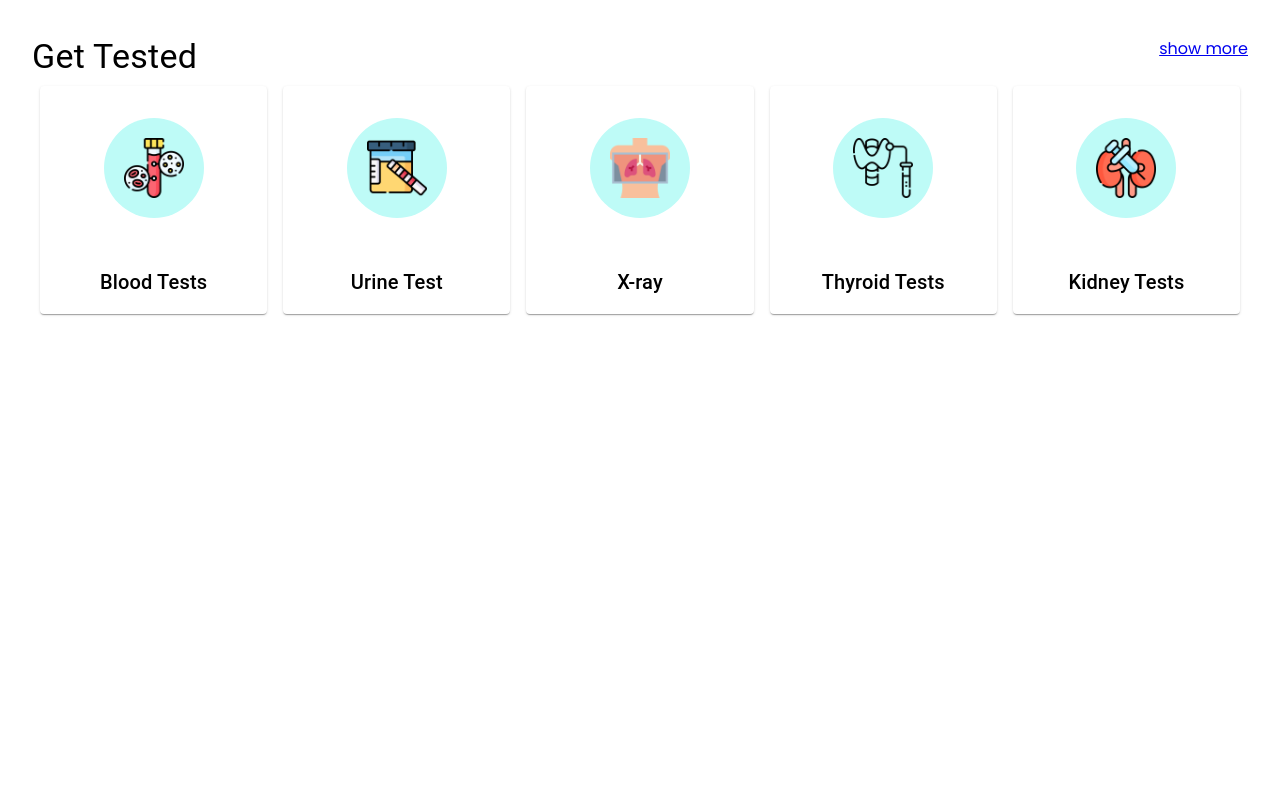
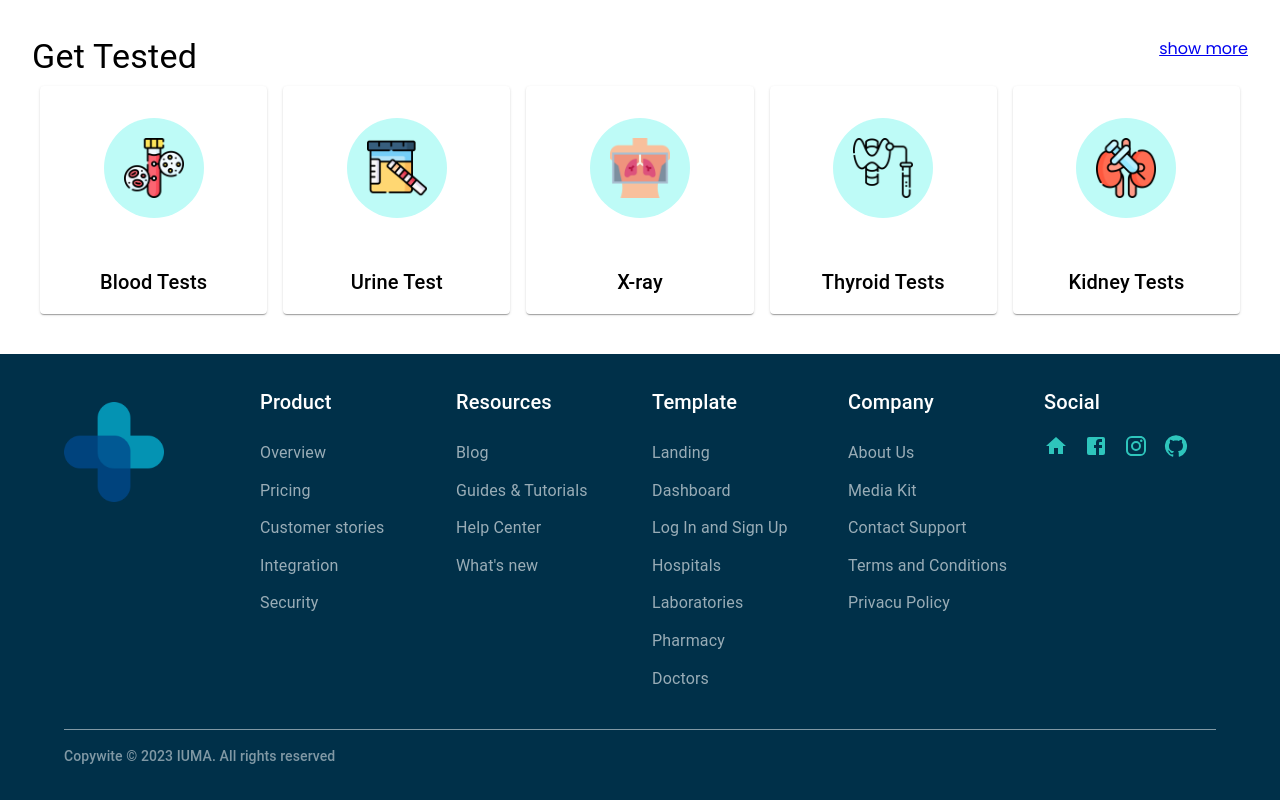
Before and after one commit to Kushagras634/IUMA, a React (Vite) app in the folder frontend/: page / in a window 1280 px wide. Shown: the part 1159-1959 px from the top of the page. Before the commit the page ends 1513 px from the top, so only its background shows below. Built offline with nearby package versions, Linux system fonts and the light colour scheme.

Commit message:
footer added

```diff
--- /dev/null
+++ b/frontend/src/Components/Footer.jsx
@@ -0,0 +1,161 @@
+import { Link } from "react-router-dom";
+import logo from "../assets/logo.png";
+import {
+  createTheme,
+  Container,
+  Grid,
+  Typography,
+  Divider
+} from "@mui/material";
+import Social from "./Social";
+
+const footerStyle = {
+  backgroundColor: "#003049",
+  color: "white",
+  padding: "1rem",
+};
+
+const Footer = () => {
+  return (
+    <footer style={footerStyle}>
+      <Container maxWidth="lg">
+        <Grid
+          container
+          justify="center"
+          spacing={{ xs: 2, md: 3 }}
+          columns={{ xs: 4, sm: 8, md: 12 }}
+        >
+          <Grid item xs={2}>
+            <img
+              src={logo}
+              alt=""
+              style={{ width: "100px", padding: "2rem 0" }}
+            />
+          </Grid>
+          <Grid item xs={2}>
+            <Typography variant="h6" sx={{ padding: "1rem 0" }}>
+              Product
+            </Typography>
+            {[
+              "Overview",
+              "Pricing",
+              "Customer stories",
+              "Integration",
+              "Security",
+            ].map((item, idx) => {
+              return (
+                <Typography
+                  variant="subtitle1"
+                  key={idx}
+                  sx={{
+                    opacity: ".6",
+                    cursor: "pointer",
+                    padding: ".3rem 0",
+                    "&:hover": { opacity: 1 },
+                  }}
+                >
+                  {item}
+                </Typography>
+              );
+            })}
+          </Grid>
+          <Grid item xs={2}>
+            <Typography variant="h6" sx={{ padding: "1rem 0" }}>
+              Resources
+            </Typography>
+            {["Blog", "Guides & Tutorials", "Help Center", "What's new"].map(
+              (item, idx) => {
+                return (
+                  <Typography
+                    variant="subtitle1"
+                    key={idx}
+                    sx={{
+                      opacity: ".6",
+                      cursor: "pointer",
+                      padding: ".3rem 0",
+                      "&:hover": { opacity: 1 },
+                    }}
+                  >
+                    {item}
+                  </Typography>
+                );
+              }
+            )}
+          </Grid>
+          <Grid item xs={2}>
+            <Typography variant="h6" sx={{ padding: "1rem 0" }}>
+              Template
+            </Typography>
+            {[
+              "Landing",
+              "Dashboard",
+              "Log In and Sign Up",
+              "Hospitals",
+              "Laboratories",
+              "Pharmacy",
+              "Doctors",
+            ].map((item, idx) => {
+              return (
+                <Typography
+                  variant="subtitle1"
+                  key={idx}
+                  sx={{
+                    opacity: ".6",
+                    cursor: "pointer",
+                    padding: ".3rem 0",
+                    "&:hover": { opacity: 1 },
+                  }}
+                >
+                  {item}
+                </Typography>
+              );
+            })}
+          </Grid>
+          <Grid item xs={2}>
+            <Typography variant="h6">
+              <Typography variant="h6" sx={{ padding: "1rem 0" }}>
+                Company
+              </Typography>
+              {[
+                "About Us",
+                "Media Kit",
+                "Contact Support",
+                "Terms and Conditions",
+                "Privacu Policy",
+              ].map((item, idx) => {
+                return (
+                  <Typography
+                    variant="subtitle1"
+                    key={idx}
+                    sx={{
+                      opacity: ".6",
+                      cursor: "pointer",
+                      padding: ".3rem 0",
+                      "&:hover": { opacity: 1 },
+                    }}
+                  >
+                    {item}
+                  </Typography>
+                );
+              })}
+            </Typography>
+          </Grid>
+          <Grid item xs={2}>
+            <Typography variant="h6">
+              <Typography variant="h6" sx={{ padding: "1rem 0" }}>
+                Social
+              </Typography>
+              <Social color="white" />
+            </Typography>
+          </Grid>
+        </Grid>
+        <Divider sx={{borderColor: 'white', opacity: '.5', padding: '1rem 0'}} />
+        <Typography variant="subtitle2" sx={{color: 'white', opacity: '.5', padding: '1rem 0'}}>
+          Copywite &copy; 2023 IUMA. All rights reserved
+        </Typography>
+      </Container>
+    </footer>
+  );
+};
+
+export default Footer;
--- /dev/null
+++ b/frontend/src/Components/Social.jsx
@@ -0,0 +1,79 @@
+
+import { Grid } from "@mui/material";
+
+import InstagramIcon from "@mui/icons-material/Instagram";
+import FacebookIcon from "@mui/icons-material/Facebook";
+import GitHubIcon from "@mui/icons-material/GitHub";
+import HomeIcon from "@mui/icons-material/Home";
+// if you wanto to add twitter
+// import TwitterIcon from '@material-ui/icons/Twitter';
+
+const socialMedia = {
+    instagram: "https://www.instagram.com/",
+    facebook: "https://www.facebook.com/",
+    github:
+      "https://github.com/",
+    homepage: "/",
+    // You can add like this
+    // twitter: "https://twitter.com",
+  };
+const Social = ({ color }) => {
+
+  const { instagram, facebook, github, homepage } = socialMedia;
+
+  return (
+    <Grid item container spacing={2} justify="center">
+      <Grid
+        item
+        component={"a"}
+        target="_blank"
+        rel="noreferrer noopener"
+        href={homepage}
+      >
+        <HomeIcon
+
+          color={color ? "primary" : "secondary"}
+        />
+      </Grid>
+      <Grid
+        item
+        component={"a"}
+        target="_blank"
+        rel="noreferrer noopener"
+        href={facebook}
+      >
+        <FacebookIcon
+
+          color={color ? "primary" : "secondary"}
+        />
+      </Grid>
+      <Grid
+        item
+        component={"a"}
+        target="_blank"
+        rel="noreferrer noopener"
+        href={instagram}
+      >
+        <InstagramIcon
+
+          color={color ? "primary" : "secondary"}
+        />
+      </Grid>
+      <Grid
+        item
+        component={"a"}
+        target="_blank"
+        rel="noreferrer noopener"
+        href={github}
+      >
+        <GitHubIcon
+
+          color={color ? "primary" : "secondary"}
+        />
+      </Grid>
+      {/* add social media*/}
+    </Grid>
+  );
+};
+
+export default Social;
--- a/frontend/src/Pages/Dashboard.jsx
+++ b/frontend/src/Pages/Dashboard.jsx
@@ -142,7 +142,6 @@ const Dashboard = () => {
               >
                 <CardActionArea
                   sx={{
-                    background: "rgb(9,21,121)",
                     background:
                       "linear-gradient(27deg, rgba(9,21,121,1) 23%, rgba(116,5,128,1) 71%, rgba(255,0,138,1) 100%)",
                   }}
--- a/frontend/src/Pages/HomeComponent.jsx
+++ b/frontend/src/Pages/HomeComponent.jsx
@@ -2,12 +2,7 @@ import React from "react";
 import SvgComponent from "../Components/mainSVGComponent";
 import CardComponent from "../Components/CardComponent";
 import Button from "@mui/material/Button";
-import {
-  Box,
-  Typography,
-  createTheme,
-  Stack,
-} from "@mui/material";
+import { Box, Typography, createTheme, Stack } from "@mui/material";
 import { ThemeProvider } from "@emotion/react";
 import { Link } from "react-router-dom";
 import Header from "../Components/HeaderComponent";
@@ -21,6 +16,7 @@ import KidneyTest from "../assets/kidney.png";
 import ThyroidTest from "../assets/thyroid-test.png";
 import XrayTest from "../assets/x-ray.png";
 import UrineTest from "../assets/urine-test.png";
+import Footer from "../Components/Footer";
 
 const cards = [
   {
@@ -180,12 +176,11 @@ const HomeComponent = () => {
         </Box>
 
         <Box sx={{ margin: "2rem" }}>
-          <Stack direction='row' justifyContent='space-between' >
+          <Stack direction="row" justifyContent="space-between">
             <Typography variant="h4" color="initial">
               Get Tested
             </Typography>
             <Link href="#">show more </Link>
-
           </Stack>
 
           <Stack direction="row" justifyContent="center ">
@@ -197,6 +192,7 @@ const HomeComponent = () => {
           </Stack>
         </Box>
       </main>
+      <Footer/>
     </ThemeProvider>
   );
 };
```
